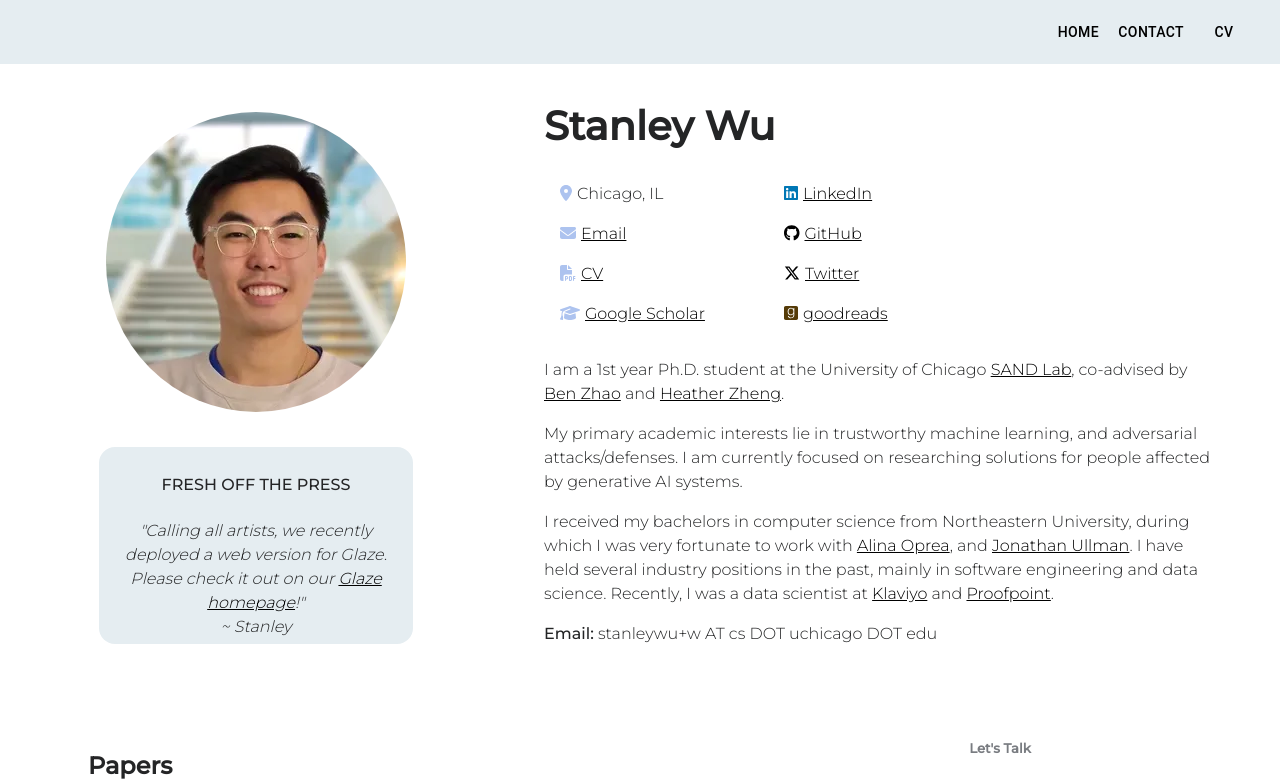
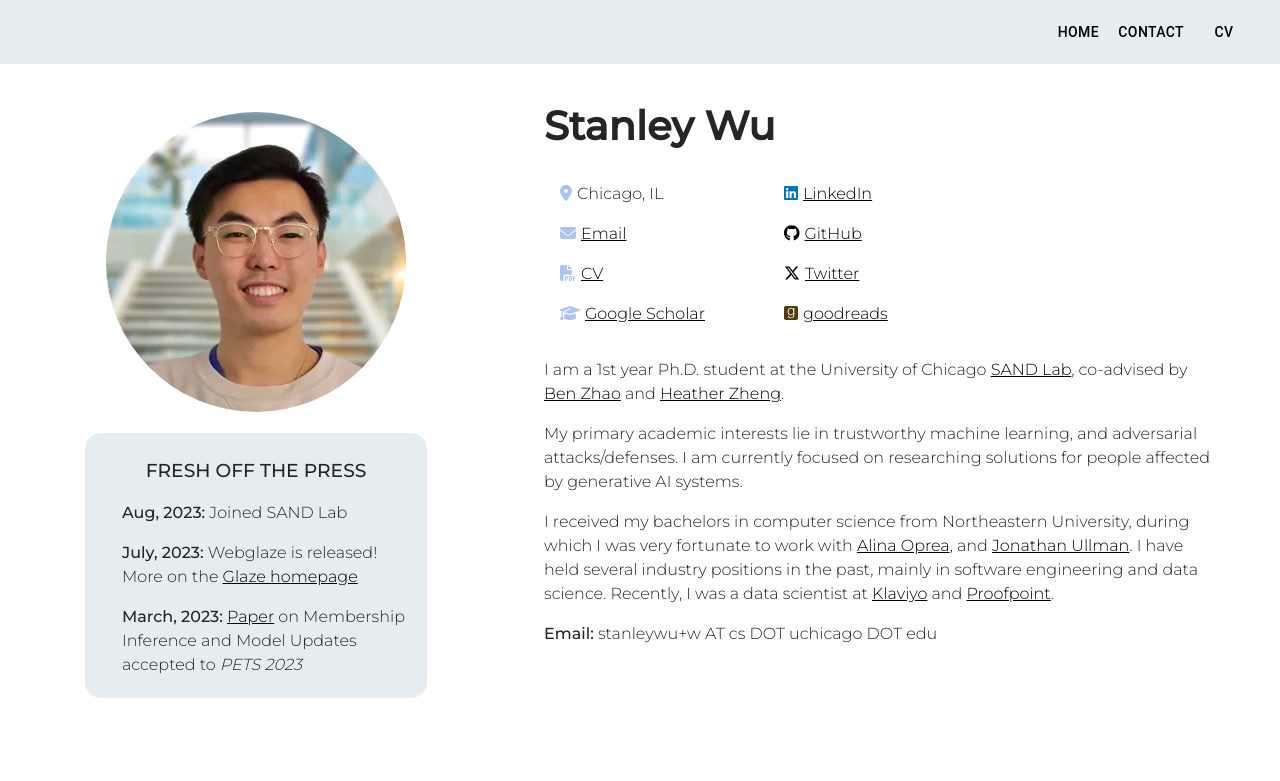
Before and after one commit to stanleykywu/stanley-portfolio-website-nextjs, a Next.js app: page / in a window 1280 px wide. Shown: the top 781 px of the page. Built offline with nearby package versions, Linux system fonts and the light colour scheme.

Commit message:
fresh off the press update

```diff
--- a/pages/header/Header.jsx
+++ b/pages/header/Header.jsx
@@ -1,13 +1,11 @@
 import React from 'react'
 import CTA from './cta/CTA'
 import { Container, Grid, Avatar, ListItem, List } from '@mui/material'
-// import ME from '../../public/static/me.webp'
 import useMediaQuery from '@mui/material/useMediaQuery';
 import { useTheme } from '@mui/material/styles';
 import { FontAwesomeIcon } from '@fortawesome/react-fontawesome'
 import { faLinkedin, faGithub, faGoodreads, faXTwitter } from '@fortawesome/free-brands-svg-icons';
 import { faLocationDot, faEnvelope, faGraduationCap, faFilePdf } from '@fortawesome/free-solid-svg-icons'
-// import RESUME from '../../public/static/resume.pdf'
 
 const Header = () => {
   const theme = useTheme();
--- a/pages/header/cta/CTA.jsx
+++ b/pages/header/cta/CTA.jsx
@@ -1,14 +1,15 @@
-import { Box } from '@mui/material'
+import { Box, List, ListItem } from '@mui/material'
 import React from 'react'
 
 const CTA = () => {
   return (
-    <Box bgcolor="#E5EDF1" sx={{ borderRadius: '16px', margin: '35px', padding: '5px'}}>
-      <h4><b>FRESH OFF THE PRESS</b></h4>
-      <i>"Calling all artists, we recently deployed a web version for Glaze. Please check it out on our <a href='https://glaze.cs.uchicago.edu/webglaze.html' target="_blank" rel="noreferrer" style={{textDecoration: 'underline', color: 'black'}}>Glaze homepage</a>!"</i>
-      <br></br>
-      <i>~ Stanley</i>
-
+    <Box bgcolor="#E5EDF1" sx={{ borderRadius: '16px', margin: '21px', padding: '5px' }}>
+      <h3 style={{ paddingBottom: "0px", marginBottom: "0px" }}><b>FRESH OFF THE PRESS</b></h3>
+      <List>
+        <ListItem sx={{ display: 'list-item', pl: 4 }}><b>Aug, 2023:</b>  Joined SAND Lab</ListItem>
+        <ListItem sx={{ display: 'list-item', pl: 4 }}><b>July, 2023:</b> Webglaze is released! More on the <a href='https://glaze.cs.uchicago.edu/webglaze.html' target="_blank" rel="noreferrer" style={{textDecoration: 'underline', color: 'black'}}>Glaze homepage</a></ListItem>
+        <ListItem sx={{ display: 'list-item', pl: 4 }}><b>March, 2023:</b> <a href='https://petsymposium.org/popets/2023/popets-2023-0078.pdf' target="_blank" rel="noreferrer" style={{textDecoration: 'underline', color: 'black'}}> Paper</a> on Membership Inference and Model Updates accepted to <i>PETS 2023</i></ListItem>
+      </List>
     </Box>
   )
 }
```
Also changed, not shown: pages/index.js (line endings or trailing spaces).
